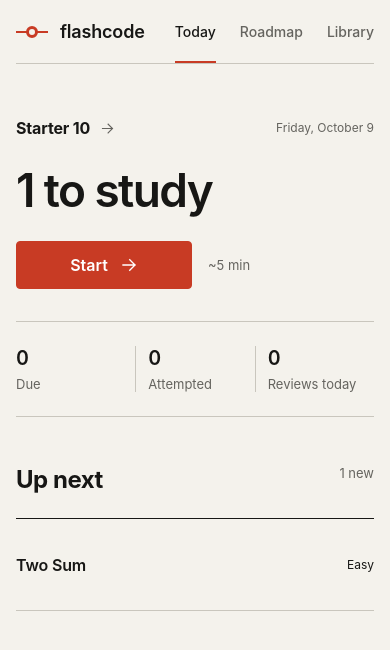
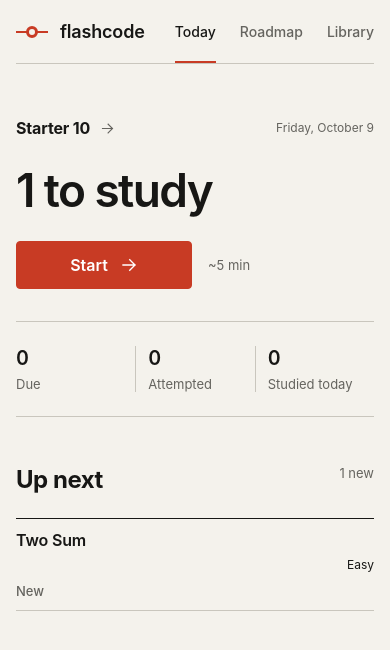
Before and after one commit to velvokay/flashcode, a React (Vite) app: page / in a window 390 px wide. Shown: the top 650 px of the page. Built offline with nearby package versions, Linux system fonts and the light colour scheme.

Commit message:
Add daily session completion state

```diff
--- a/src/App.tsx
+++ b/src/App.tsx
@@ -18,7 +18,7 @@ import {
   isStudied,
 } from "./lib/studyPath";
 import { ROADMAP_EDGES, ROADMAP_POSITIONS } from "./lib/roadmap";
-import { createStudySession } from "./lib/session";
+import { createCompletedStudySession, createStudySession } from "./lib/session";
 import type { CategoryProgress } from "./lib/studyPath";
 import type { AppData, Difficulty, Question, Rating, ReviewEvent, StudyPlan, StudySession } from "./types";
 
@@ -195,15 +195,33 @@ function TodayView({
     .sort((a, b) => data.reviews[a.id].dueAt.localeCompare(data.reviews[b.id].dueAt));
   const queueCounts = getQueueCounts(queue, data.reviews);
   const questionIds = new Set(questions.map((question) => question.id));
-  const reviewedToday = data.history.filter((event) => {
+  const studiedToday = new Set(
+    data.history
+      .filter((event) => {
         const date = new Date(event.reviewedAt);
         return questionIds.has(event.questionId) && date.toDateString() === now.toDateString();
-  }).length;
+      })
+      .map((event) => event.questionId),
+  ).size;
+  const completedToday = data.completedSessions.filter(
+    (completed) =>
+      completed.planId === plan.id &&
+      new Date(completed.completedAt).toDateString() === now.toDateString(),
+  );
+  const completedQuestionsToday = completedToday.reduce(
+    (total, completed) => total + completed.questionCount,
+    0,
+  );
   const active = questions.filter((question) => isStudied(data.reviews[question.id])).length;
   const nextDue = questions
     .map((question) => data.reviews[question.id])
     .filter((review) => isStudied(review) && !isDue(review, now))
     .sort((a, b) => a.dueAt.localeCompare(b.dueAt))[0];
+  const completedSessionToday = completedToday.length > 0;
+  const reviewsStillDue = !session && completedSessionToday && allDue.length > 0;
+  const todayComplete = !session && completedSessionToday && allDue.length === 0;
+  const completedSessionLabel = `${completedToday.length} ${completedToday.length === 1 ? "session" : "sessions"}`;
+  const completedQuestionLabel = `${completedQuestionsToday} ${completedQuestionsToday === 1 ? "question" : "questions"}`;
 
   return (
     <main className="page-shell today-page">
@@ -221,13 +239,20 @@ function TodayView({
         </div>
         <div className="hero-content">
           <h1>
-            {queue.length > 0
-              ? session
+            {session
               ? `${queue.length} left in session`
-                : `${queue.length} to study`
+              : reviewsStillDue
+                ? `${allDue.length} ${allDue.length === 1 ? "review" : "reviews"} still due`
+                : todayComplete
+                  ? "Today complete"
+                  : queue.length > 0
+                    ? `${queue.length} to study`
                     : "You're caught up"}
           </h1>
-          {queue.length === 0 && (
+          {todayComplete && (
+            <p className="completion-summary">{completedSessionLabel}, {completedQuestionLabel}</p>
+          )}
+          {queue.length === 0 && !todayComplete && (
             <p className="lede">
               {nextDue
                 ? `Next review ${formatDueDate(nextDue.dueAt, now).toLowerCase()}.`
@@ -235,11 +260,35 @@ function TodayView({
             </p>
           )}
           <div className="hero-action">
+            {todayComplete ? (
+              <>
+                {queue.length > 0 && (
+                  <button className="secondary-button study-more-button" onClick={onStart}>
+                    <span>Study more</span>
+                    <Icon name="arrow" />
+                  </button>
+                )}
+                {nextDue && (
+                  <span className="time-note">Next review {formatDueDate(nextDue.dueAt, now)}</span>
+                )}
+              </>
+            ) : (
+              <>
                 <button className="primary-button" onClick={onStart} disabled={queue.length === 0}>
-              <span>{queue.length > 0 ? (session ? "Continue" : "Start") : "Nothing scheduled"}</span>
+                  <span>
+                    {queue.length > 0
+                      ? session
+                        ? "Continue"
+                        : reviewsStillDue
+                          ? "Continue reviews"
+                          : "Start"
+                      : "Nothing scheduled"}
+                  </span>
                   {queue.length > 0 && <Icon name="arrow" />}
                 </button>
                 {queue.length > 0 && <span className="time-note">~{Math.max(5, queue.length * 3)} min</span>}
+              </>
+            )}
           </div>
         </div>
       </section>
@@ -248,11 +297,11 @@ function TodayView({
         <div className="metrics-row">
           <Metric value={allDue.length} label="Due" />
           <Metric value={active} label="Attempted" />
-          <Metric value={reviewedToday} label="Reviews today" />
+          <Metric value={studiedToday} label="Studied today" />
         </div>
       </section>
 
-      <section className="queue-section">
+      {!todayComplete && <section className="queue-section">
         <div className="section-heading">
           <h2>{queue.length > 0 ? "Up next" : "Questions"}</h2>
           <div className="section-count queue-counts">
@@ -265,19 +314,29 @@ function TodayView({
           </div>
         </div>
         <div className="question-list">
-          {(queue.length > 0 ? queue : questions.slice(0, SESSION_LIMIT)).map((question) => (
-            <div className="question-row" key={question.id}>
+          {(queue.length > 0 ? queue : questions.slice(0, SESSION_LIMIT)).map((question) => {
+            const review = data.reviews[question.id];
+            const reviewDue = queue.length > 0 && isStudied(review) && isDue(review, now);
+
+            return (
+              <div className={`question-row ${queue.length > 0 ? "has-status" : ""}`} key={question.id}>
                 <div className="question-primary">
                   <h3>{question.title}</h3>
                 </div>
                 <span className="topic-label">{question.topic}</span>
+                {queue.length > 0 && (
+                  <span className={`queue-status ${reviewDue ? "queue-status-review" : "queue-status-new"}`}>
+                    {reviewDue ? "Review due" : "New"}
+                  </span>
+                )}
                 <span className={`difficulty difficulty-${question.difficulty.toLowerCase()}`}>
                   {question.difficulty}
                 </span>
               </div>
-          ))}
+            );
+          })}
         </div>
-      </section>
+      </section>}
     </main>
   );
 }
@@ -1206,14 +1265,20 @@ export default function App() {
 
     setData((current) => {
       const nextState = applyRating(current.reviews[questionId], rating, reviewedAt);
-      const activeSession = current.activeSession
-        ? nextIndex >= current.activeSession.questionIds.length
+      const completedSession = current.activeSession && nextIndex >= current.activeSession.questionIds.length
+        ? createCompletedStudySession(current.activeSession, reviewedAt)
+        : null;
+      const activeSession = completedSession
         ? null
-          : { ...current.activeSession, currentIndex: nextIndex }
+        : current.activeSession
+          ? { ...current.activeSession, currentIndex: nextIndex }
           : null;
       return {
         ...current,
         activeSession,
+        completedSessions: completedSession
+          ? [...current.completedSessions, completedSession]
+          : current.completedSessions,
         reviews: { ...current.reviews, [questionId]: nextState },
         history: [
           ...current.history,
--- a/src/lib/session.ts
+++ b/src/lib/session.ts
@@ -1,4 +1,4 @@
-import type { StudySession, StudySessionKind } from "../types";
+import type { CompletedStudySession, StudySession, StudySessionKind } from "../types";
 
 export const SESSION_MAX_AGE_MS = 24 * 60 * 60 * 1000;
 
@@ -16,6 +16,20 @@ export function createStudySession(
     kind,
     category: kind === "category" ? category : undefined,
     startedAt: now.toISOString(),
+  };
+}
+
+export function createCompletedStudySession(
+  session: StudySession,
+  completedAt = new Date(),
+): CompletedStudySession {
+  return {
+    id: `${session.planId}-${completedAt.getTime()}`,
+    planId: session.planId,
+    kind: session.kind,
+    category: session.category,
+    questionCount: session.questionIds.length,
+    completedAt: completedAt.toISOString(),
   };
 }
 
--- a/src/lib/storage.ts
+++ b/src/lib/storage.ts
@@ -16,6 +16,7 @@ export function createInitialData(now = new Date()): AppData {
     drafts: {},
     activePlanId: DEFAULT_PLAN_ID,
     activeSession: null,
+    completedSessions: [],
   };
 }
 
@@ -56,7 +57,15 @@ export function loadData(): AppData {
       new Set(studyPlans.map((plan) => plan.id)),
     );
 
-    return { ...parsed, questions, reviews, drafts: parsed.drafts ?? {}, activePlanId, activeSession };
+    return {
+      ...parsed,
+      questions,
+      reviews,
+      drafts: parsed.drafts ?? {},
+      activePlanId,
+      activeSession,
+      completedSessions: Array.isArray(parsed.completedSessions) ? parsed.completedSessions : [],
+    };
   } catch {
     return createInitialData();
   }
--- a/src/styles.css
+++ b/src/styles.css
@@ -142,8 +142,10 @@ a { color: inherit; }
   font-weight: 600;
 }
 .lede { max-width: 600px; margin: 16px 0 0; font-size: 17px; line-height: 26px; color: var(--ink-muted); }
+.completion-summary { margin: 16px 0 0; color: var(--ink-muted); font-size: 17px; line-height: 26px; }
 .hero-action { display: flex; align-items: center; gap: 16px; margin-top: 32px; }
 .hero-action .primary-button { min-width: 176px; }
+.study-more-button { display: inline-flex; align-items: center; gap: 12px; }
 .time-note { font-size: 13px; color: var(--ink-muted); }
 
 .primary-button {
@@ -207,8 +209,12 @@ a { color: inherit; }
   align-items: center;
   border-bottom: 1px solid var(--rule);
 }
+.question-row.has-status { grid-template-columns: minmax(280px, 2fr) 1fr 96px 88px; }
 .question-primary h3 { margin: 0; font-size: 17px; font-weight: 600; letter-spacing: -0.01em; }
 .topic-label { color: var(--ink-muted); font-size: 14px; }
+.queue-status { font-size: 13px; font-weight: 500; }
+.queue-status-review { color: var(--signal-strong); }
+.queue-status-new { color: var(--ink-muted); }
 .difficulty { font-size: 13px; }
 
 .review-layout {
@@ -875,6 +881,7 @@ kbd { font-family: "SFMono-Regular", Consolas, "Liberation Mono", monospace; fon
 
 @media (max-width: 900px) {
   .question-row { grid-template-columns: minmax(220px, 2fr) 1fr 76px; gap: 16px; }
+  .question-row.has-status { grid-template-columns: minmax(220px, 2fr) 1fr 88px 76px; }
   .problem-panel { min-height: 480px; }
   .review-sheet { padding-left: 40px; padding-right: 40px; }
   .review-sheet-main { grid-template-columns: minmax(150px, 0.55fr) minmax(0, 2fr); gap: 24px; padding-right: 40px; }
@@ -910,7 +917,10 @@ kbd { font-family: "SFMono-Regular", Consolas, "Liberation Mono", monospace; fon
   .section-heading { align-items: flex-start; }
   .section-heading h2 { font-size: 24px; }
   .question-row { min-height: 92px; grid-template-columns: 1fr auto; gap: 12px; }
+  .question-row.has-status { grid-template-columns: 1fr auto; }
   .question-row .topic-label { display: none; }
+  .question-row.has-status .queue-status { grid-column: 1; grid-row: 2; }
+  .question-row.has-status .difficulty { grid-column: 2; grid-row: 1 / span 2; align-self: center; }
   .question-primary h3 { font-size: 16px; }
   .difficulty { font-size: 12px; }
 
```
Also changed, not shown: src/types.ts (+10 -0 lines), 2 other files (tests, documents, lock files or other folders). Lines whose indentation alone changed are shown as unchanged.
